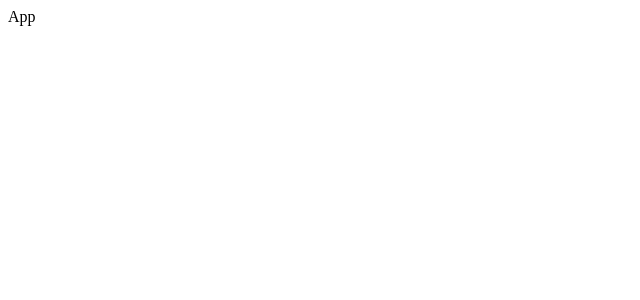
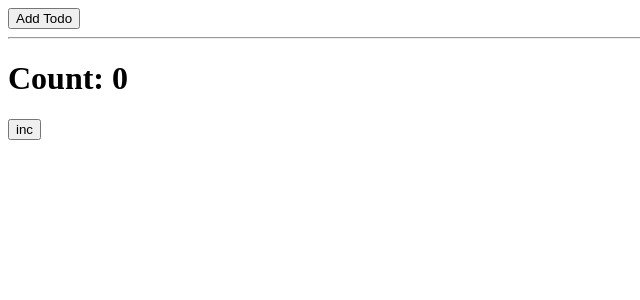
Before and after one commit to DemchyshynV/june-2022-react, a React (Create React App) app: page / in a window 1280 px wide. Shown: the top 300 px of the page, without its empty margins (0-640 px from the left). Built offline with nearby package versions, Linux system fonts and the light colour scheme.

Commit message:
fix useAppLocation

```diff
--- a/src/App.js
+++ b/src/App.js
@@ -1,7 +1,11 @@
+import {UseMemo} from "./components/UseMemo/UseMemo";
+import {Main} from "./components/UseCallBack/Main";
+
 const App = () => {
     return (
         <div>
-            App
+            {/*<UseMemo/>*/}
+            <Main/>
         </div>
     );
 };
--- /dev/null
+++ b/src/components/UseCallBack/Main.js
@@ -0,0 +1,29 @@
+import {useCallback, useState} from "react";
+import {Todos} from "./Todos";
+
+const Main = () => {
+    const [todos, setTodos] = useState([]);
+    const [count, setCount] = useState(0);
+
+    const inc = ()=>{
+        setCount(prev=>prev+1)
+    }
+    // const addTodo =()=>{
+    //     setTodos([...todos, "New todo"])
+    // }
+    const addTodo =useCallback(()=>{
+        setTodos([...todos, "New todo"])
+
+    }, [todos])
+
+    return (
+        <div>
+            <Todos todos={todos} addTodo={addTodo}/>
+            <hr/>
+            <h1>Count: {count}</h1>
+            <button onClick={inc}>inc</button>
+        </div>
+    );
+};
+
+export {Main};
--- /dev/null
+++ b/src/components/UseCallBack/Todos.js
@@ -0,0 +1,13 @@
+import {memo} from "react";
+
+const Todos = memo(({todos,addTodo}) => {
+    console.log('Todos child loading');
+    return (
+        <div>
+            {todos.map((todo, index)=><p key={index}>{todo}</p> )}
+            <button onClick={addTodo}>Add Todo</button>
+        </div>
+    );
+})
+
+export {Todos};
--- /dev/null
+++ b/src/components/UseMemo/UseMemo.js
@@ -0,0 +1,30 @@
+import {useMemo, useState} from "react";
+
+const summator = (n) => {
+    console.log('start');
+    let sum = 0;
+    for (let i = 0; i < 1000000000; i++) {
+        sum += n
+    }
+    console.log('finish');
+    return sum
+}
+
+const UseMemo = () => {
+    const [n, setN] = useState(5);
+    const [count, setCount] = useState(0);
+
+    // const number = summator(n);
+    const number = useMemo(()=>summator(n), [n])
+
+    return (
+        <div>
+            <h1>sum: {number}</h1>
+            <h1>count: {count}</h1>
+            <button onClick={() => setN(prev => prev + 1)}>incN</button>
+            <button onClick={() => setCount(prev => prev+1)}>incCount</button>
+        </div>
+    );
+};
+
+export {UseMemo};
```
Also changed, not shown: 1 other file (tests, documents, lock files or other folders).
